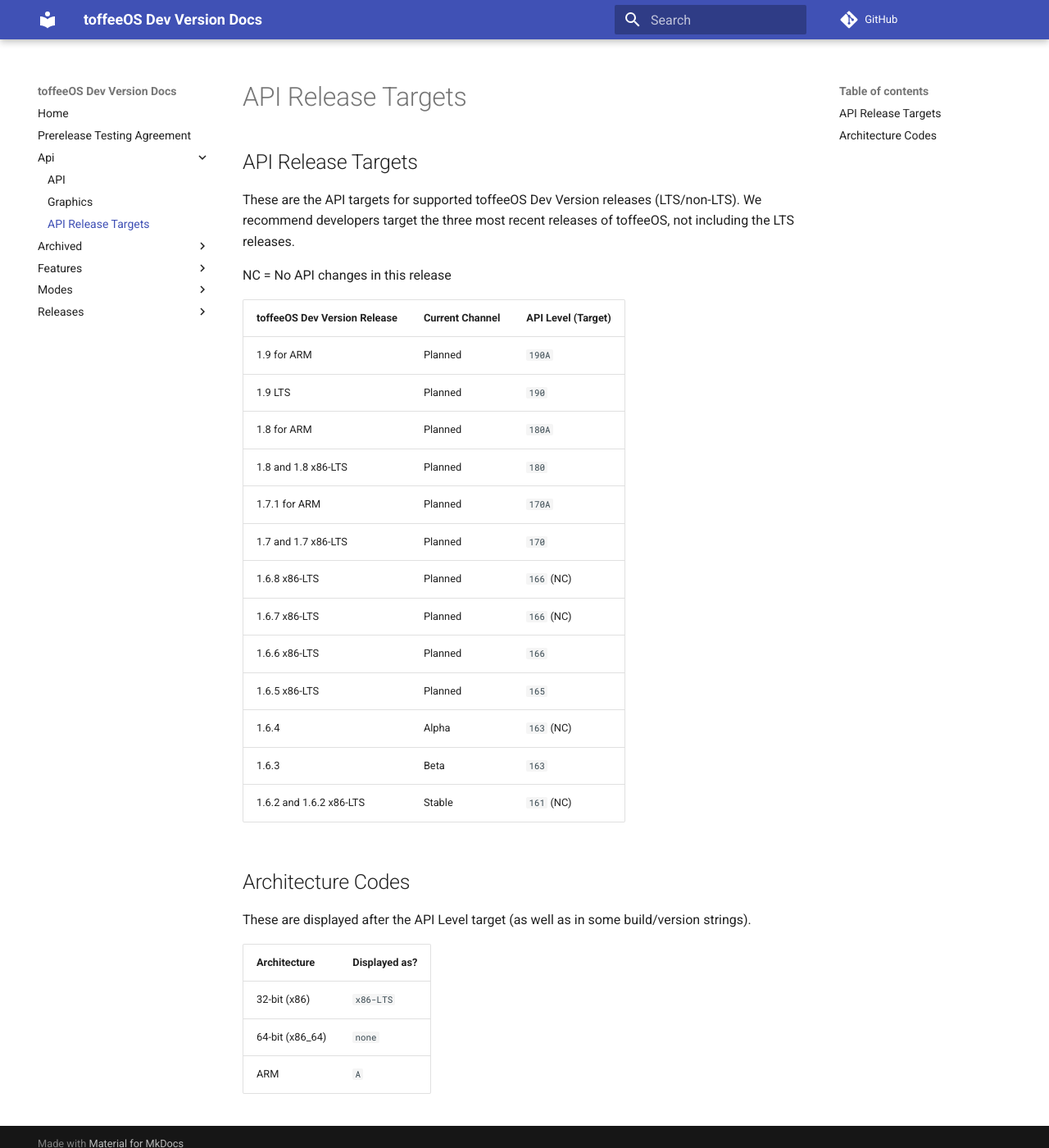
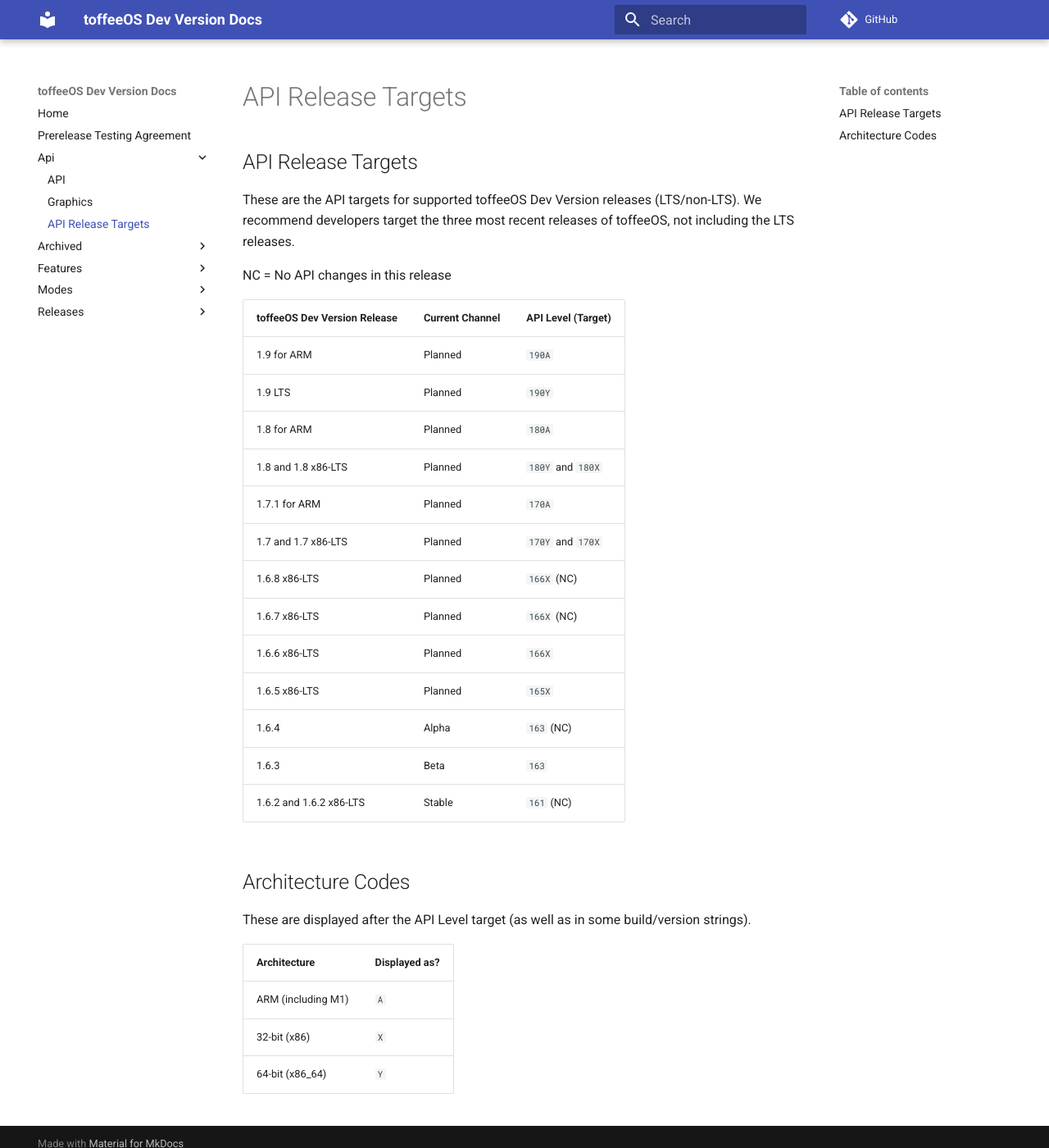
Before and after one commit to Wallymer/toffeeOSdocs, an MkDocs documentation site: the page built from docs/api/release-targets.md, in a window 1280 px wide and 1400 px high. Shown: the whole window at 82% size. Built offline with MkDocs 1.6.1 and Material for MkDocs 9.7.7, drawn with Linux system fonts in a browser that asks for light colours; comment, search, counter and statistics services are not loaded.

Commit message:
RELTARGETS: change structuring
Signed-off-by: Slade Watkins <slade@sladewatkins.com>

```diff
--- a/docs/api/release-targets.md
+++ b/docs/api/release-targets.md
@@ -9,15 +9,15 @@
 | toffeeOS Dev Version Release | Current Channel | API Level (Target) |
 |-----------------|-----------------|--------------------|
 | 1.9 for ARM | Planned | ``190A`` |
-| 1.9 LTS | Planned | ``190`` |
+| 1.9 LTS | Planned | ``190Y`` |
 | 1.8 for ARM | Planned | ``180A`` |
-| 1.8 and 1.8 x86-LTS | Planned | ``180`` |
+| 1.8 and 1.8 x86-LTS | Planned | ``180Y`` and ``180X`` |
 | 1.7.1 for ARM | Planned | ``170A`` |
-| 1.7 and 1.7 x86-LTS | Planned | ``170`` |
-| 1.6.8 x86-LTS | Planned | ``166`` (NC) |
-| 1.6.7 x86-LTS | Planned | ``166`` (NC) |
-| 1.6.6 x86-LTS | Planned | ``166`` |
-| 1.6.5 x86-LTS | Planned | ``165`` |
+| 1.7 and 1.7 x86-LTS | Planned | ``170Y`` and ``170X`` |
+| 1.6.8 x86-LTS | Planned | ``166X`` (NC) |
+| 1.6.7 x86-LTS | Planned | ``166X`` (NC) |
+| 1.6.6 x86-LTS | Planned | ``166X`` |
+| 1.6.5 x86-LTS | Planned | ``165X`` |
 | 1.6.4 | Alpha | ``163`` (NC) |
 | 1.6.3 | Beta | ``163`` |
 | 1.6.2 and 1.6.2 x86-LTS | Stable | ``161`` (NC) |
@@ -28,6 +28,6 @@
 
 | Architecture | Displayed as? |
 |-----------------|-----------------|
-| 32-bit (x86) | ``x86-LTS`` |
-| 64-bit (x86_64) | ``none`` |
-| ARM | ``A`` |
+| ARM (including M1) | ``A`` |
+| 32-bit (x86) | ``X`` |
+| 64-bit (x86_64) | ``Y`` |
```
